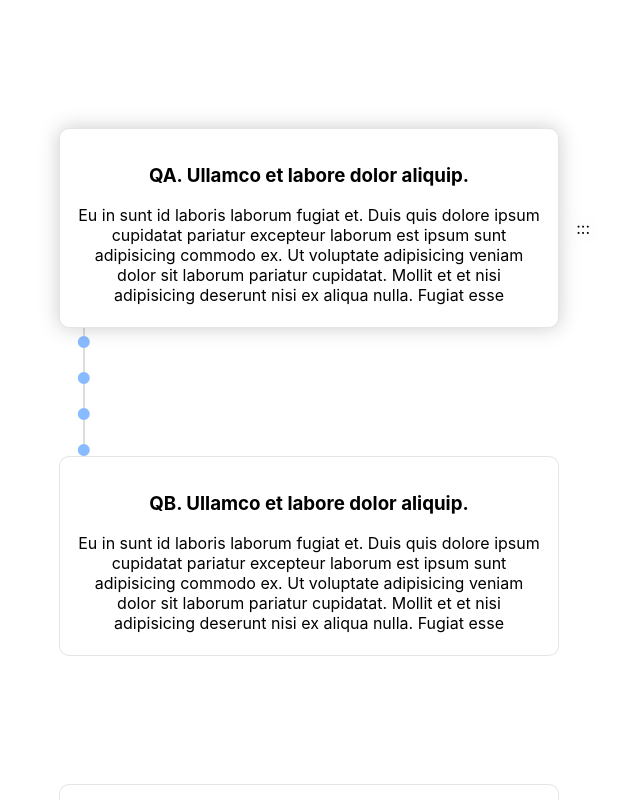
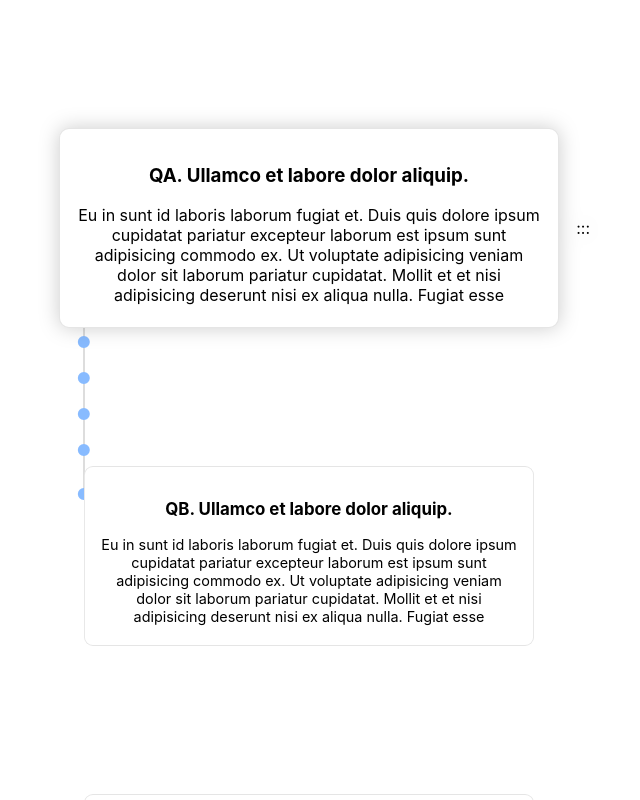
Before and after one commit to unknownpgr/interaction-slide, a React (Create React App) app in the folder src/: page / in a window 1280 px wide. Shown: the whole page, without its empty margins (213-853 px from the left). Built offline with nearby package versions, Linux system fonts and the light colour scheme.

Commit message:
Add focused item resize

```diff
--- a/src/src/components/CardInteraction/Card/Card.js
+++ b/src/src/components/CardInteraction/Card/Card.js
@@ -1,9 +1,8 @@
 import React from "react";
 import "./Card.scss";
 
-export default function Card({ msg, index, current, onHandle }) {
-  const selected = index === current;
-  let selectClass = selected ? '' : 'not-selected';
+export default function Card({ msg, focused, onHandle }) {
+  let selectClass = focused ? 'selected' : 'not-selected';
   return (
     <div className="card">
       <div className={"inner " + selectClass}>
@@ -14,7 +13,7 @@ export default function Card({ msg, index, current, onHandle }) {
           Eu in sunt id laboris laborum fugiat et. Duis quis dolore ipsum cupidatat pariatur excepteur laborum est ipsum sunt adipisicing commodo ex. Ut voluptate adipisicing veniam dolor sit laborum pariatur cupidatat. Mollit et et nisi adipisicing deserunt nisi ex aliqua nulla. Fugiat esse
         </p>
         {
-          selected ? <div className="handle" onMouseDown={onHandle}> ::: </div> : null
+          focused ? <div className="handle" onMouseDown={onHandle}> ::: </div> : null
         }
       </div>
     </div>
--- a/src/src/components/CardInteraction/Card/Card.scss
+++ b/src/src/components/CardInteraction/Card/Card.scss
@@ -33,5 +33,6 @@
 
   .not-selected {
     filter: none;
+    transform: scale(0.9);
   }
 }
--- a/src/src/components/CardInteraction/CardInteraction.js
+++ b/src/src/components/CardInteraction/CardInteraction.js
@@ -96,7 +96,7 @@ export default function CardInteraction() {
       onWheel={handleScroll}
       onMouseMove={onMove}
       onMouseUp={() => setSelectedItem(null)}
-    // onMouseLeave={()}
+      onMouseLeave={() => setSelectedItem(null)}
     >
       <div className="container">
         <Sidebar
@@ -112,7 +112,7 @@ export default function CardInteraction() {
             ref={cardContainer}
             style={{ top: -actualScroll + frameHeight / 2 }}>
             {QUESTIONS.map((x, i) => (
-              <Card key={x} msg={x} index={i} current={index} onHandle={onHandle}></Card>
+              <Card key={x} msg={x} focused={index === i} onHandle={onHandle}></Card>
             ))}
           </div>
         </div>
```
